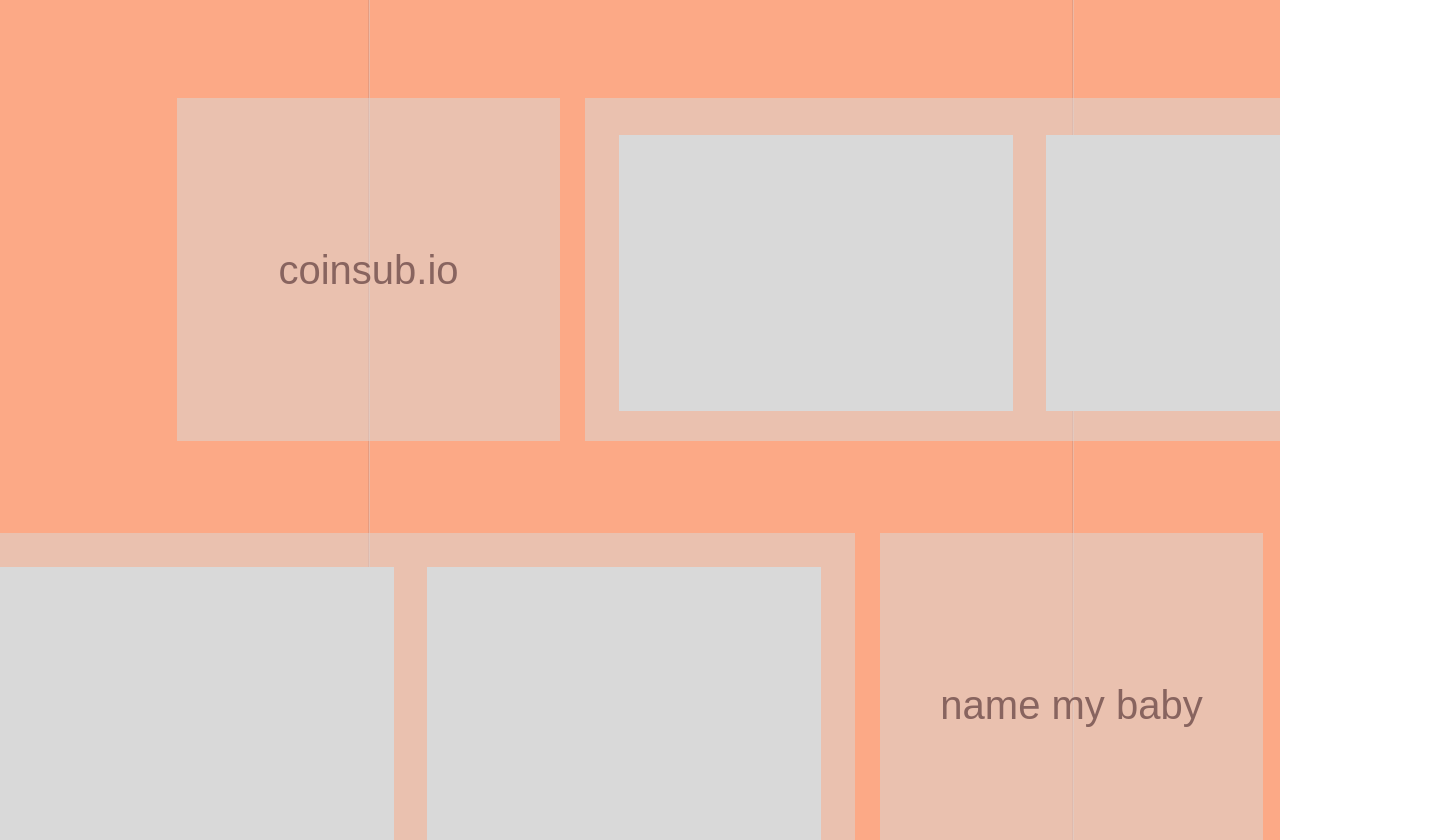
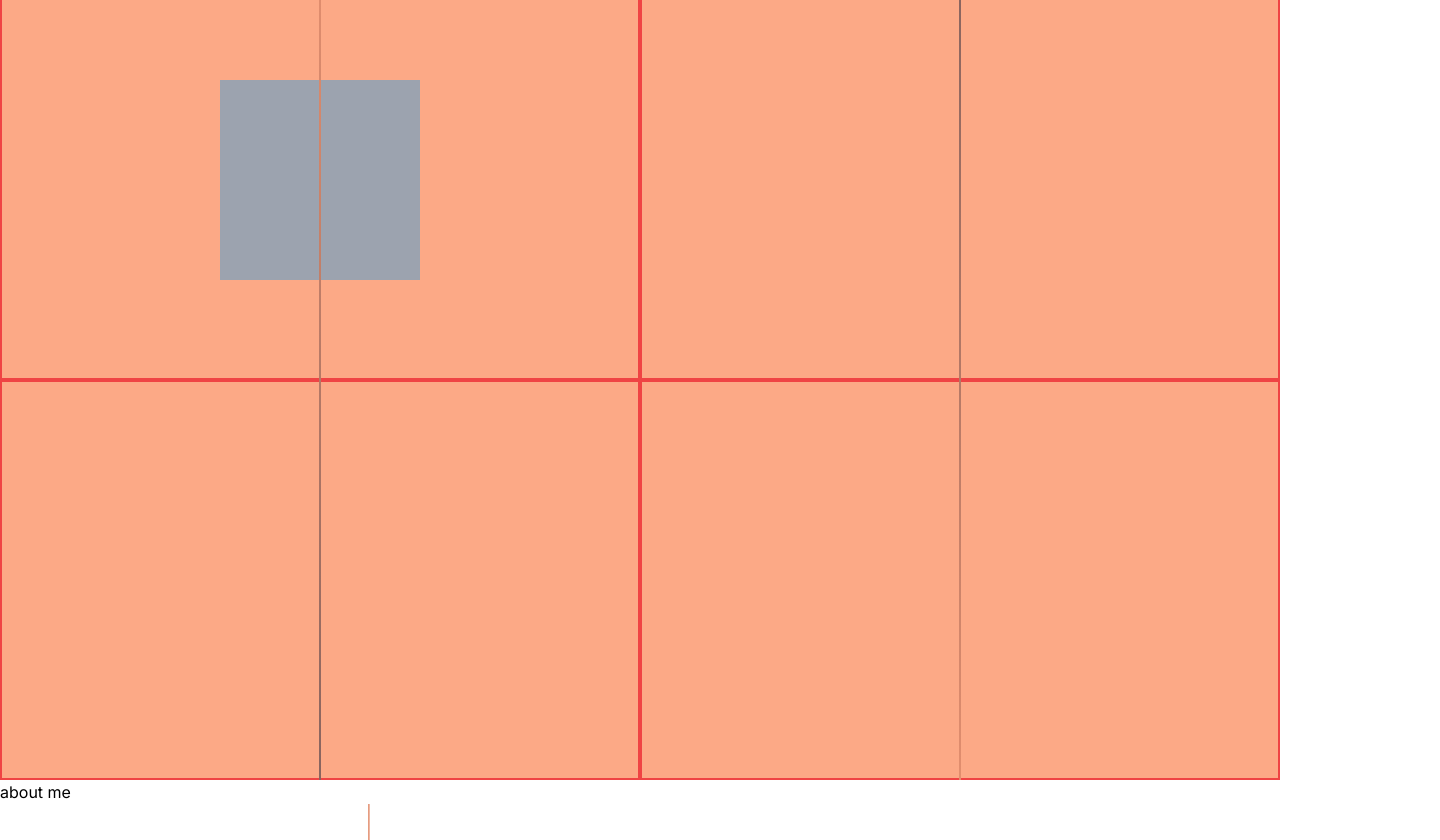
Before and after one commit to victoriajquinto/portfolio, a Next.js app: page / in a window 1280 px wide. Shown: the part 820-1660 px from the top of the page, 1440 px wide, since content can reach past the window. Built offline with nearby package versions, Linux system fonts and the light colour scheme.

Commit message:
make hero section responsive

```diff
--- a/src/app/components/About.tsx
+++ b/src/app/components/About.tsx
@@ -1,48 +1,8 @@
 const About = () => {
   return (
-  <div className="bg-gradient-to-b from-[#FCA986] to-[#FFFFFF] h-[1024px] relative">
-    <div className="line-6"></div>
-    <div className="about-me">ABOUT ME</div>
-    <div
-      className="about-me-subtitle"
-    >
-      I’m Victoria Quinto, full-stack software engineer specializing in front-end
-      development.
-    </div>
-    <div
-      className="about-me-description"
-    >
-      As a school psychologist-turned-software engineer, I leverage my deep
-      understanding of human behavior and learning to craft intuitive and
-      user-centric software solutions. Throughout my career, I&#039;ve honed the
-      ability to analyze complex problems from multiple perspectives, allowing me
-      to design software applications that meet diverse needs. My time in
-      education has ingrained in me a sense of empathy and a commitment to
-      creating inclusive and accessible technology.
-      <br />
-      <br />
-      I thrive in collaborative environments where I can harness my excellent
-      communication and teamwork skills to drive projects to success. Whether
-      I&#039;m debugging code or conducting user research, my diverse background
-      enriches my approach.
-      <br />
-      <br />
-      Let&#039;s connect and explore how my unique skill set can bring value to
-      your projects. Looking forward to engaging with like-minded professionals in
-      the tech community!
-      <br />
-      <br />
-      Other interests:
-      <br />
-      &lt;&gt; plants. My house has become a forest
-      <br />
-      &lt;&gt; interior design
-      <br />
-      &lt;&gt; parenting. I’m a mom!
-      <br />
-      &lt;&gt; faith and religion
-    </div>
-</div>
+  <div>
+    about me
+  </div>
 
   )
 }
--- a/src/app/components/Hero.tsx
+++ b/src/app/components/Hero.tsx
@@ -9,23 +9,25 @@
   >
     <TopNav />
     <div className="h-36 w-screen flex-col justify-between"></div>
-    <div className="flex h-[calc(100vh-144px)]">
-      <div className="w-1/2 relative flex justify-center items-center">
-        <div className="absolute inset-y-0 left-1/2 transform -translate-x-1/2 w-0.5 line-dark-to-light"></div>
+    <div className="h-[calc(100vh-144px)] sm:flex ">
+      <div className="h-1/2 sm:h-full sm:w-1/2 relative flex-col pt-20 sm:flex sm:justify-center items-center">
+        <div className="sm:absolute sm:inset-y-0 sm:left-1/2 sm:transform sm:-translate-x-1/2 sm:w-0.5 line-dark-to-light"></div>
         <Image
-          className="rounded-full w-96 h-96 border-32 border-peach z-10"
+          className="rounded-full m-auto w-72 sm:w-96 h-72 sm:h-96 border-16 sm:border-32 border-peach z-10"
           src={headshot}
           alt="headshot photo"
         />
       </div>
-      <div className="w-1/2 relative flex justify-start items-center">
-        <div className="font-lato text-brown text-4xl">
-          <div className="pb-2 font-semibold">VICTORIA QUINTO</div>
-          &lt;&gt; a school psychologist
-          <br />
-          &lt;&gt; turned software engineer
-          <br />
-          &lt;&gt; building useful products
+      <div className="h:1/2 sm:h-full sm:w-1/2  sm:flex justify-center sm:justify-start sm:items-center ">
+        <div className="p-8 sm:p-0 font-lato text-brown text-center sm:text-left text-2xl sm:text-4xl">
+          <div className="m-auto pb-2 font-semibold">VICTORIA QUINTO</div>
+          <div>
+            &lt;&gt; a school psychologist
+            <br />
+            &lt;&gt; turned software engineer
+            <br />
+            &lt;&gt; building useful products
+          </div>
         </div>
       </div>
     </div>
--- a/src/app/components/Work.tsx
+++ b/src/app/components/Work.tsx
@@ -1,20 +1,27 @@
 const Work = () => {
   return (
-    <div className="work">
-  <div className="line-5"></div>
-  <div className="line-6"></div>
-  <div className="rectangle-3"></div>
-  <div className="rectangle-4"></div>
-  <div className="coinsub-io">coinsub.io</div>
-  <div className="name-my-baby">name my baby</div>
-  <div className="rectangle-5"></div>
-  <div className="rectangle-7"></div>
-  <div className="rectangle-8"></div>
-  <div className="rectangle-6"></div>
-  <div className="rectangle-9"></div>
-  <div className="rectangle-10"></div>
-</div>
+    <div className="bg-[#fca986] h-screen w-screen relative flex overflow-hidden">
+      <div className="w-1/2 h-full relative">
+        <div className="absolute inset-y-0 left-1/2 transform -translate-x-1/2 w-0.5 line-light-to-dark"></div>
+        <div className="h-1/2 border-2 border-red-500 flex justify-center items-center">
+          <div className="w-[200px] h-[200px] bg-gray-400">
 
+          </div>
+        </div>
+        <div className="h-1/2 border-2 border-red-500 flex">
+
+        </div>
+      </div>
+      <div className="w-1/2 h-full relative">
+        <div className="absolute inset-y-0 left-1/2 transform -translate-x-1/2 w-0.5 line-dark-to-light"></div>
+        <div className="h-1/2 border-2 border-red-500">
+
+        </div>
+        <div className="h-1/2 border-2 border-red-500 flex">
+
+        </div>
+      </div>
+    </div>
   )
 }
 
--- a/src/app/globals.css
+++ b/src/app/globals.css
@@ -3,20 +3,9 @@
 @tailwind utilities;
 @import url('https://fonts.googleapis.com/css2?family=Lato:ital,wght@0,100;0,300;0,400;0,700;0,900;1,100;1,300;1,400;1,700;1,900&display=swap');
 
-.hero,
-.hero * {
-  box-sizing: border-box;
-}
-.hero {
-  background: #ffd7c6;
-  height: 1024px;
-  position: relative;
-  overflow: hidden;
-}
-
 .hero-background {
   background-color:#ffd7c6;
-  background-image: linear-gradient(to bottom left, rgba(251, 154, 113, 6) 1%, rgba(251, 154, 113, 0) 50%, rgba(251, 154, 113, 0.60) 99%);
+  background-image: linear-gradient(to bottom left, rgba(251, 154, 113, 6) 1%, rgba(251, 154, 113, 0) 50%, rgba(251, 154, 113, 0.60) 95%);
 }
 
 .line-dark-to-light {
@@ -27,321 +16,18 @@
   background: linear-gradient(to top, #88645f, #e28e6e)
 }
 
-.line-4 {
-  border-width: 2px 0 0 0;
-  border-style: solid;
-  border-image: linear-gradient(
-    180deg,
-    rgba(136, 100, 95, 1) 0%,
-    rgba(226, 142, 110, 1) 100%
-  );
-  border-image-slice: 1;
-  width: 1039.02px;
-  height: 0px;
-  position: absolute;
-  left: 368px;
-  top: 1039px;
-  transform-origin: 0 0;
-  transform: rotate(-90deg) scale(1, 1);
-}
-.ellipse-1 {
-  background: radial-gradient(
-    closest-side,
-    rgba(251, 154, 113, 1) 0%,
-    rgba(251, 154, 113, 0) 100%
-  );
-  border-radius: 50%;
-  width: 1317px;
-  height: 1040px;
-  position: absolute;
-  left: 790px;
-  top: -469px;
-}
-.ellipse-2 {
-  background: radial-gradient(
-    closest-side,
-    rgba(251, 154, 113, 1) 0%,
-    rgba(251, 154, 113, 0) 100%
-  );
-  border-radius: 50%;
-  width: 1317px;
-  height: 1040px;
-  position: absolute;
-  left: -381px;
-  top: 635px;
-  box-shadow: 0px 4px 4px 0px rgba(0, 0, 0, 0.25);
-}
-.pic {
-  width: 429px;
-  height: 429px;
-  position: absolute;
-  left: 153px;
-  top: 389px;
-}
-.ellipse-4 {
-  background: rgba(251, 154, 113, 0.29);
-  border-radius: 50%;
-  width: 100%;
-  height: 100%;
-  position: absolute;
-  right: 0%;
-  left: 0%;
-  bottom: 0%;
-  top: 0%;
-}
-.headshot {
-  border-radius: 50%;
-  width: 87.94%;
-  height: 87.94%;
-  position: absolute;
-  right: 6.03%;
-  left: 6.03%;
-  bottom: 6.03%;
-  top: 6.03%;
-  object-fit: cover;
-}
-.rectangle-2 {
-  background: rgba(217, 217, 217, 0.5);
-  width: 1449px;
-  height: 230px;
-  position: absolute;
-  left: 0px;
-  top: 0px;
-}
-.theme-color {
-  background-color: "#FCA986"
-}
-.victoria-quinto {
-  color: #88645f;
-  text-align: left;
-  font-family: "Mina-Bold", sans-serif;
-  font-size: 52px;
-  font-weight: 700;
-  position: absolute;
-  left: 666px;
-  top: 465px;
-  width: 713px;
-  height: 91px;
-}
-.a-school-psychologist-turned-software-engineer-building-beautiful-products {
-  color: var(--hair, #88645f);
-  text-align: left;
-  font-family: "Mina-Regular", sans-serif;
-  font-size: 40px;
-  font-weight: 400;
-  position: absolute;
-  left: 666px;
-  top: 555px;
-  width: 599px;
-  height: 339px;
-}
-.favicon {
-  width: 128px;
-  height: 128px;
-  position: absolute;
-  left: 51px;
-  top: 51px;
-  overflow: hidden;
-}
-.favicon2 {
-  position: absolute;
-  inset: 0;
-}
-.background {
-  background: var(--straw, #f5e77a);
-  width: 128px;
-  height: 124.63px;
-  position: absolute;
-  left: 0px;
-  top: 1.37px;
-}
-.v {
-  width: 114.16px;
-  height: 111.16px;
-  position: absolute;
-  left: 121.08px;
-  top: 109.16px;
-  transform: translate(-106.51px, -83.37px);
-  overflow: visible;
-}
-.q {
-  width: 54.19px;
-  height: 42.71px;
-  position: absolute;
-  left: 63.22px;
-  top: 50.07px;
-  overflow: visible;
-}
-.rectangle-1 {
-  border-style: solid;
-  border-color: var(--hair, #88645f);
-  border-width: 3px;
-  width: 128px;
-  height: 124.63px;
-  position: absolute;
-  left: 0px;
-  top: 1.37px;
-}
-.menu {
-  width: 128px;
-  height: 128px;
-  position: absolute;
-  left: 1261px;
-  top: 51px;
-  overflow: hidden;
-}
-.menu-bars {
-  height: auto;
-  position: absolute;
-  left: 12px;
-  top: 47.5px;
-  overflow: visible;
-}
 
-.work,
-.work * {
-  box-sizing: border-box;
-}
-.work {
-  background: #fca986;
-  height: 1024px;
-  position: relative;
-  overflow: hidden;
-}
-.line-5 {
-  border-width: 2px 0 0 0;
-  border-style: solid;
-  border-image: linear-gradient(
-    180deg,
-    rgba(226, 142, 110, 1) 0%,
-    rgba(136, 100, 95, 1) 100%
-  );
-  border-image-slice: 1;
-  width: 1039.02px;
-  height: 0px;
-  position: absolute;
-  left: 368px;
-  top: 1032.02px;
-  transform-origin: 0 0;
-  transform: rotate(-90deg) scale(1, 1);
-}
-.line-6 {
-  border-width: 2px 0 0 0;
-  border-style: solid;
-  border-image: linear-gradient(
-    180deg,
-    rgba(136, 100, 95, 1) 0%,
-    rgba(226, 142, 110, 1) 100%
-  );
-  border-image-slice: 1;
-  width: 1039.02px;
-  height: 0px;
-  position: absolute;
-  left: 1072px;
-  top: 1031.02px;
-  transform-origin: 0 0;
-  transform: rotate(-90deg) scale(1, 1);
-}
-.rectangle-3 {
-  background: rgba(217, 217, 217, 0.5);
-  width: 383px;
-  height: 343px;
-  position: absolute;
-  left: 177px;
-  top: 118px;
-}
-.rectangle-4 {
-  background: rgba(217, 217, 217, 0.5);
-  width: 383px;
-  height: 343px;
-  position: absolute;
-  left: 880px;
-  top: 553px;
-}
-.coinsub-io {
-  color: var(--hair, #88645f);
-  text-align: center;
-  font-family: "Inter-Regular", sans-serif;
-  font-size: 40px;
-  font-weight: 400;
-  position: absolute;
-  left: 240px;
-  top: 260px;
-  width: 257px;
-  height: 59px;
-}
-.name-my-baby {
-  color: var(--hair, #88645f);
-  text-align: center;
-  font-family: "Inter-Regular", sans-serif;
-  font-size: 40px;
-  font-weight: 400;
-  position: absolute;
-  left: 923px;
-  top: 695px;
-  width: 297px;
-  height: 59px;
-}
 .group-1 {
   position: absolute;
   inset: 0;
 }
-.rectangle-5 {
-  background: rgba(217, 217, 217, 0.5);
-  width: 855px;
-  height: 343px;
-  position: absolute;
-  left: 585px;
-  top: 118px;
-}
-.rectangle-7 {
-  background: #d9d9d9;
-  width: 394px;
-  height: 276px;
-  position: absolute;
-  left: 619px;
-  top: 155px;
-}
-.rectangle-8 {
-  background: #d9d9d9;
-  width: 394px;
-  height: 276px;
-  position: absolute;
-  left: 1046px;
-  top: 155px;
-}
+
 .group-2 {
   position: absolute;
   inset: 0;
 }
-.rectangle-6 {
-  background: rgba(217, 217, 217, 0.5);
-  width: 855px;
-  height: 343px;
-  position: absolute;
-  left: 0px;
-  top: 553px;
-}
-.rectangle-9 {
-  background: #d9d9d9;
-  width: 394px;
-  height: 276px;
-  position: absolute;
-  left: 0px;
-  top: 587px;
-}
-.rectangle-10 {
-  background: #d9d9d9;
-  width: 394px;
-  height: 276px;
-  position: absolute;
-  left: 427px;
-  top: 587px;
-}
-.about,
-.about * {
-  box-sizing: border-box;
-}
+
+
 .about {
   background: linear-gradient(
     180deg,
--- a/tailwind.config.ts
+++ b/tailwind.config.ts
@@ -21,6 +21,7 @@
         brown: "#88645F",
       },
       borderWidth: {
+        '16': '16px',
         '32': '32px',
       },
     },
```
